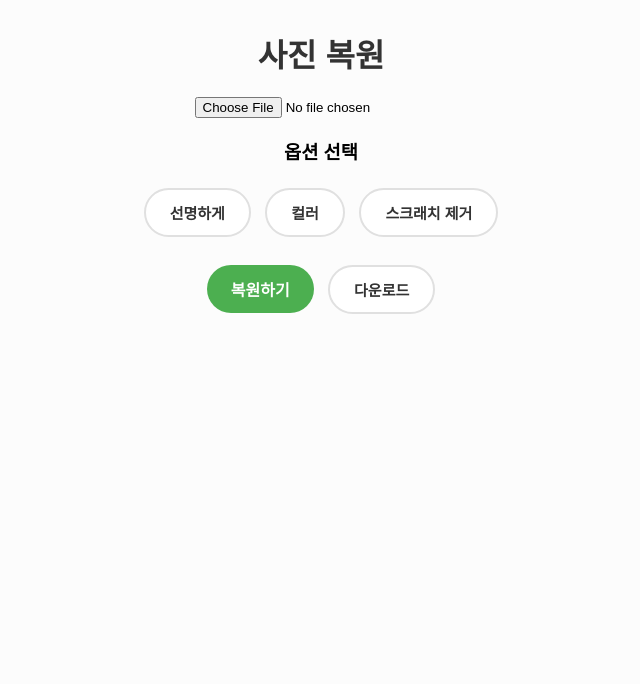
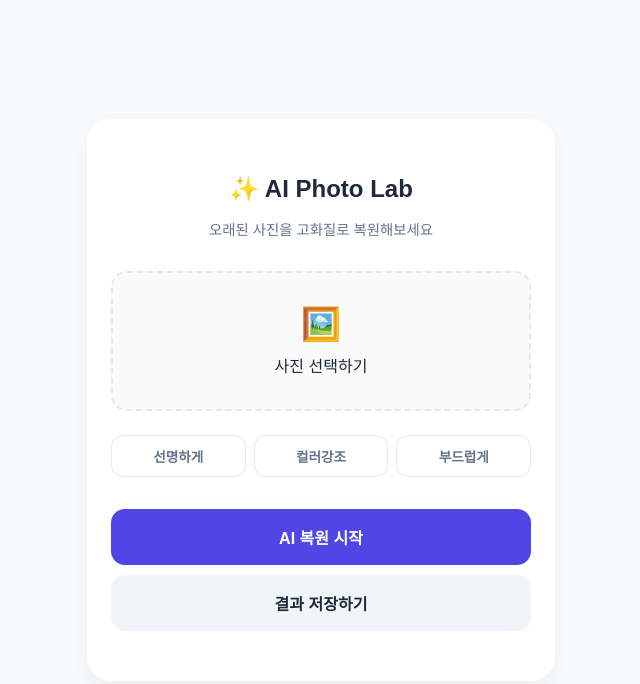
Before and after one commit to LeeHyeEunnn/old-photo-restore2, a website: page index.html in a window 1280 px wide. Shown: the whole page, without its empty margins (319-959 px from the left). Drawn offline with Linux system fonts and the light colour scheme; a web font is replaced by a local one.

Commit message:
AI도입

```diff
--- a/index.html
+++ b/index.html
@@ -2,129 +2,228 @@
 <html lang="ko">
 <head>
   <meta charset="UTF-8">
-  <title>사진 복원</title>
+  <meta name="viewport" content="width=device-width, initial-scale=1.0">
+  <title>AI Photo Lab</title>
+  <link rel="stylesheet" href="https://cdn.jsdelivr.net/gh/orioncactus/pretendard/dist/web/static/pretendard.css">
+  <style>
+    :root {
+      --primary-color: #4f46e5;
+      --bg-color: #f8fafc;
+      --card-bg: #ffffff;
+      --text-main: #1e293b;
+      --text-sub: #64748b;
+      --border-color: #e2e8f0;
+    }
 
-  <link rel="stylesheet" href="style.css">
+    body {
+      font-family: 'Pretendard', sans-serif;
+      background-color: var(--bg-color);
+      color: var(--text-main);
+      margin: 0;
+      display: flex;
+      justify-content: center;
+      align-items: center;
+      min-height: 100vh;
+    }
 
+    .app-container {
+      width: 90%;
+      max-width: 420px;
+      background: var(--card-bg);
+      padding: 2.5rem 1.5rem;
+      border-radius: 24px;
+      box-shadow: 0 10px 25px rgba(0,0,0,0.05);
+      text-align: center;
+    }
+
+    header h1 { font-size: 1.5rem; margin-bottom: 0.5rem; font-weight: 800; }
+    header p { color: var(--text-sub); font-size: 0.9rem; margin-bottom: 2rem; }
+
+    /* 업로드 영역 */
+    .upload-section {
+      border: 2px dashed var(--border-color);
+      padding: 2rem;
+      border-radius: 16px;
+      cursor: pointer;
+      transition: all 0.2s;
+      margin-bottom: 1.5rem;
+      background: #fafafa;
+    }
+
+    .upload-section:hover {
+      border-color: var(--primary-color);
+      background: #f5f3ff;
+    }
+
+    #preview {
+      width: 100%;
+      border-radius: 12px;
+      display: none; /* 초기에는 숨김 */
+      box-shadow: 0 4px 12px rgba(0,0,0,0.1);
+    }
+
+    /* 옵션 칩 스타일 */
+    .options-grid {
+      display: grid;
+      grid-template-columns: repeat(3, 1fr);
+      gap: 8px;
+      margin-bottom: 2rem;
+    }
+
+    .chip {
+      padding: 10px;
+      font-size: 0.85rem;
+      border: 1px solid var(--border-color);
+      border-radius: 12px;
+      background: white;
+      cursor: pointer;
+      font-weight: 600;
+      transition: all 0.2s;
+      color: var(--text-sub);
+    }
+
+    .chip.active {
+      background: var(--primary-color);
+      color: white;
+      border-color: var(--primary-color);
+    }
+
+    /* 버튼 스타일 */
+    .btn-main {
+      width: 100%;
+      padding: 16px;
+      font-size: 1rem;
+      font-weight: 700;
+      border: none;
+      border-radius: 14px;
+      cursor: pointer;
+      margin-bottom: 10px;
+      transition: all 0.1s;
+    }
+
+    .btn-restore { background: var(--primary-color); color: white; }
+    .btn-restore:active { transform: scale(0.98); }
+    .btn-download { background: #f1f5f9; color: var(--text-main); }
+
+    /* 로딩 애니메이션 */
+    .loader {
+      display: none;
+      margin: 10px auto 20px;
+      border: 4px solid #f3f3f3;
+      border-top: 4px solid var(--primary-color);
+      border-radius: 50%;
+      width: 28px;
+      height: 28px;
+      animation: spin 1s linear infinite;
+    }
+    @keyframes spin { 0% { transform: rotate(0deg); } 100% { transform: rotate(360deg); } }
+  </style>
 </head>
-
 <body>
 
-<h1>사진 복원</h1>
+  <div class="app-container">
+    <header>
+      <h1>✨ AI Photo Lab</h1>
+      <p>오래된 사진을 고화질로 복원해보세요</p>
+    </header>
 
-<input type="file" id="upload" accept="image/*"><br>
+    <div class="upload-section" onclick="document.getElementById('upload').click()">
+      <div id="upload-placeholder">
+        <span style="font-size: 2rem;">🖼️</span>
+        <p style="margin: 10px 0 0; font-weight: 500;">사진 선택하기</p>
+      </div>
 
-<img id="preview" alt="사진 미리보기">
+      <input type="file" id="upload" accept="image/*" hidden>
+      <img id="preview" alt="Preview">
+    </div>
 
-<h3>옵션 선택</h3>
+    <div class="options-grid">
+      <button class="chip" onclick="toggleOption(this, 'sharp')">선명하게</button>
+      <button class="chip" onclick="toggleOption(this, 'color')">컬러강조</button>
+      <button class="chip" onclick="toggleOption(this, 'blur')">부드럽게</button>
+    </div>
 
-<button onclick="toggle('sharp')" id="sharp">선명하게</button>
-<button onclick="toggle('color')" id="color">컬러</button>
-<button onclick="toggle('blur')" id="blur">스크래치 제거</button>
+    <div id="loader" class="loader"></div>
 
-<br><br>
-<button class="btn-restore" onclick="restore()">복원하기</button>
-<button onclick="downloadImage()">다운로드</button>
+    <button class="btn-main btn-restore" onclick="restore()">AI 복원 시작</button>
+    <button class="btn-main btn-download" onclick="downloadImage()">결과 저장하기</button>
+  </div>
 
   <script>
     const preview = document.getElementById("preview");
+    const placeholder = document.getElementById("upload-placeholder");
+    const loader = document.getElementById("loader");
+    let options = { sharp: false, color: false, blur: false };
 
-let options = {
-  sharp: false,
-  color: false,
-  blur: false
-};
-
-// 1. 파일 업로드 시 사진 보여주기
+    // 1. 파일 업로드 시 미리보기 기능
     document.getElementById("upload").addEventListener("change", (e) => {
       const file = e.target.files[0];
       if (file) {
         preview.src = URL.createObjectURL(file);
-    preview.style.display = "inline-block"; // 숨겨둔 이미지를 화면에 표시
-    preview.style.filter = ""; // 새로운 사진을 올리면 필터 초기화
+        preview.style.display = "block"; // 사진 보이기
+        placeholder.style.display = "none"; // 안내 문구 숨기기 ✨
+        preview.style.filter = "none";
       }
     });
 
-// 2. 옵션 버튼 토글
-function toggle(opt) {
+    // 2. 옵션 선택 토글
+    function toggleOption(el, opt) {
       options[opt] = !options[opt];
-  document.getElementById(opt).classList.toggle("active");
+      el.classList.toggle("active");
     }
 
-// 3. 필터 적용 함수
-function applyEffect() {
-  let filter = "";
-  if (options.sharp) filter += "contrast(160%) brightness(110%) ";
-  if (options.color) filter += "saturate(200%) ";
-  if (options.blur) filter += "blur(2px) ";
-
-  preview.style.filter = filter;
-}
-
-// 4. 복원하기 로직
+    // 3. AI 복원 요청 기능
     async function restore() {
       const file = document.getElementById("upload").files[0];
+      if (!file) return alert("사진을 먼저 선택해주세요!");
 
-  if (!file) {
-    alert("이미지를 먼저 선택해주세요");
-    return;
-  }
+      loader.style.display = "block";
+      preview.style.opacity = "0.5";
 
-  // 서버(로컬)로 데이터를 보내는 부분
       try {
         const formData = new FormData();
         formData.append("image", file);
 
-    const res = await fetch("http://localhost:5000/restore", {
+        // 127.0.0.1:5000 서버로 데이터 전송
+        const res = await fetch("http://127.0.0.1:5000/restore", {
           method: "POST",
           body: formData
         });
 
         const data = await res.json();
+        if (data.error) throw new Error(data.error);
 
-    // 서버에서 받은 복원된 이미지로 교체
+        // 결과 이미지 적용
         preview.src = data.imageUrl;
+        applyFilters();
+        alert("🎉 복원이 성공적으로 완료되었습니다!");
       } catch (error) {
-    console.log("서버가 연결되지 않아 CSS 필터 효과만 적용합니다.");
+        alert("🚨 실패: " + error.message);
+      } finally {
+        loader.style.display = "none";
+        preview.style.opacity = "1";
+      }
     }
 
-  // 선택한 옵션 필터 적용
-  applyEffect();
-  alert("복원 완료");
+    // 4. 부가 필터 적용 (프론트엔드 효과)
+    function applyFilters() {
+      let filter = "";
+      if (options.sharp) filter += "contrast(130%) brightness(105%) ";
+      if (options.color) filter += "saturate(150%) ";
+      if (options.blur) filter += "blur(0.5px) ";
+      preview.style.filter = filter;
     }
 
-// 5. 다운로드 기능
+    // 5. 결과 이미지 저장
     function downloadImage() {
-  if (!preview.src) {
-    alert("다운로드할 이미지가 없습니다.");
-    return;
+      if (!preview.src || preview.src.includes("blob:")) {
+        return alert("복원된 결과를 먼저 확인해주세요!");
       }
-
-  const canvas = document.createElement("canvas");
-  const ctx = canvas.getContext("2d");
-  const img = new Image();
-  img.crossOrigin = "anonymous";
-  img.src = preview.src;
-
-  img.onload = () => {
-    canvas.width = img.width;
-    canvas.height = img.height;
-
-    let filter = "";
-    if (options.sharp) filter += "contrast(160%) brightness(110%) ";
-    if (options.color) filter += "saturate(200%) ";
-    if (options.blur) filter += "blur(2px) ";
-
-    ctx.filter = filter;
-    ctx.drawImage(img, 0, 0);
-
       const link = document.createElement("a");
-    link.download = "restored-image.png";
-    link.href = canvas.toDataURL();
+      link.href = preview.src;
+      link.download = "restored_photo.png";
       link.click();
-  };
     }
   </script>
-
 </body>
 </html>
```
Also changed, not shown: server.js (+19 -38 lines), 1 other file. Lines whose indentation alone changed are shown as unchanged.
